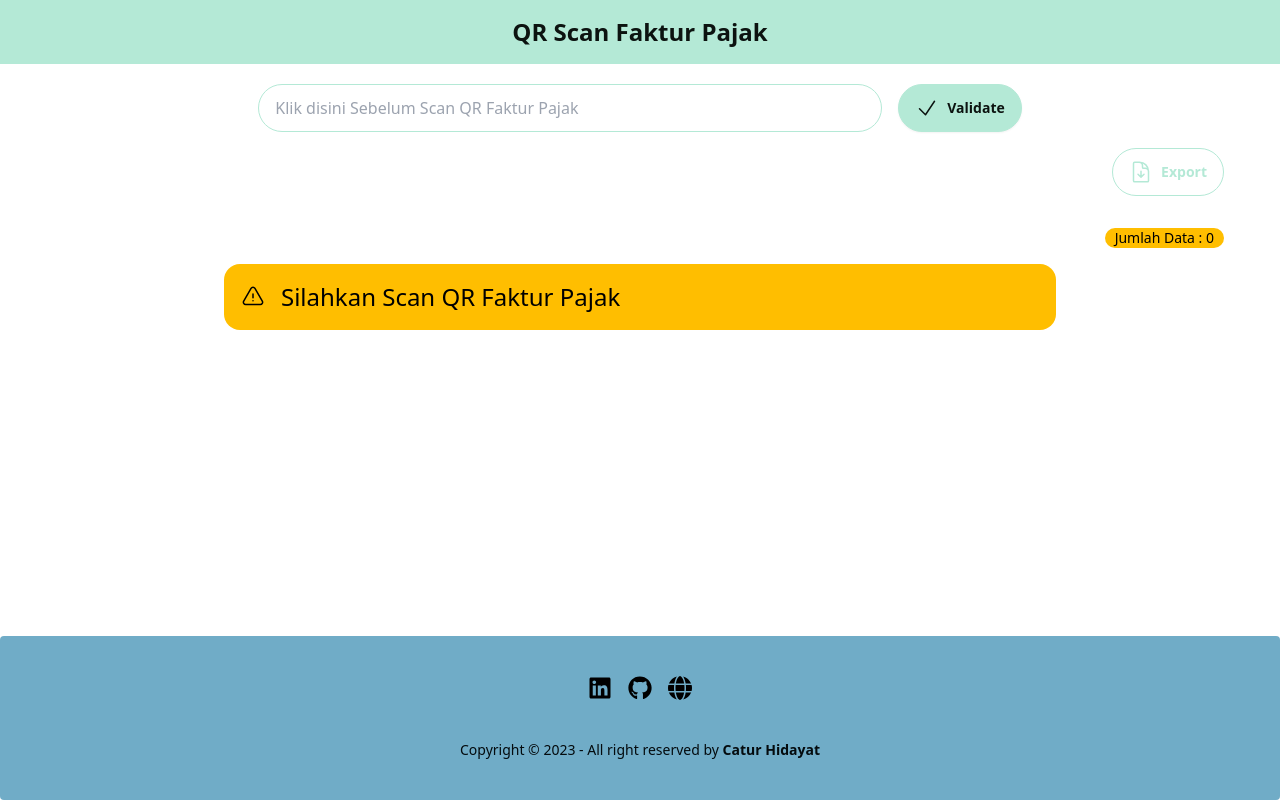
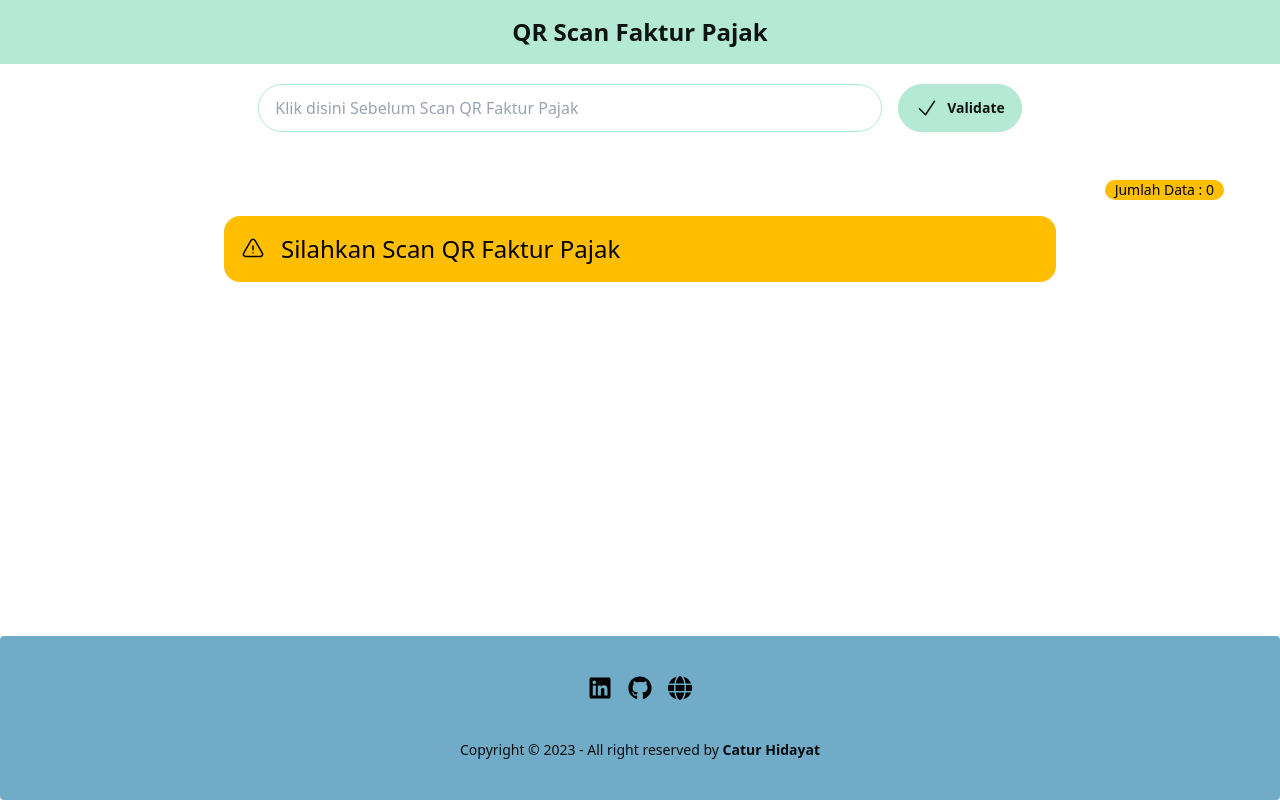
Before and after one commit to caturhidayat/faktur-pajak-scan, a Next.js app: page / in a window 1280 px wide. Built offline with nearby package versions, Linux system fonts and the light colour scheme.

Commit message:
feat: hide export button, view if table has data

```diff
--- a/pages/index.tsx
+++ b/pages/index.tsx
@@ -82,12 +82,11 @@ export default function Home() {
                 </div>
             </form>
             <div className='flex justify-end px-10 py-4'>
-
+                {table.length > 0 && (
                     <button
                         onClick={handleExport}
                         className='btn btn-outline btn-accent'
                     >
-
                         <svg
                             xmlns='http://www.w3.org/2000/svg'
                             fill='none'
@@ -104,6 +103,7 @@ export default function Home() {
                         </svg>
                         Export
                     </button>
+                )}
             </div>
             <div className='flex justify-end px-10 py-4'>
                 <p
```
Lines whose indentation alone changed are shown as unchanged.
